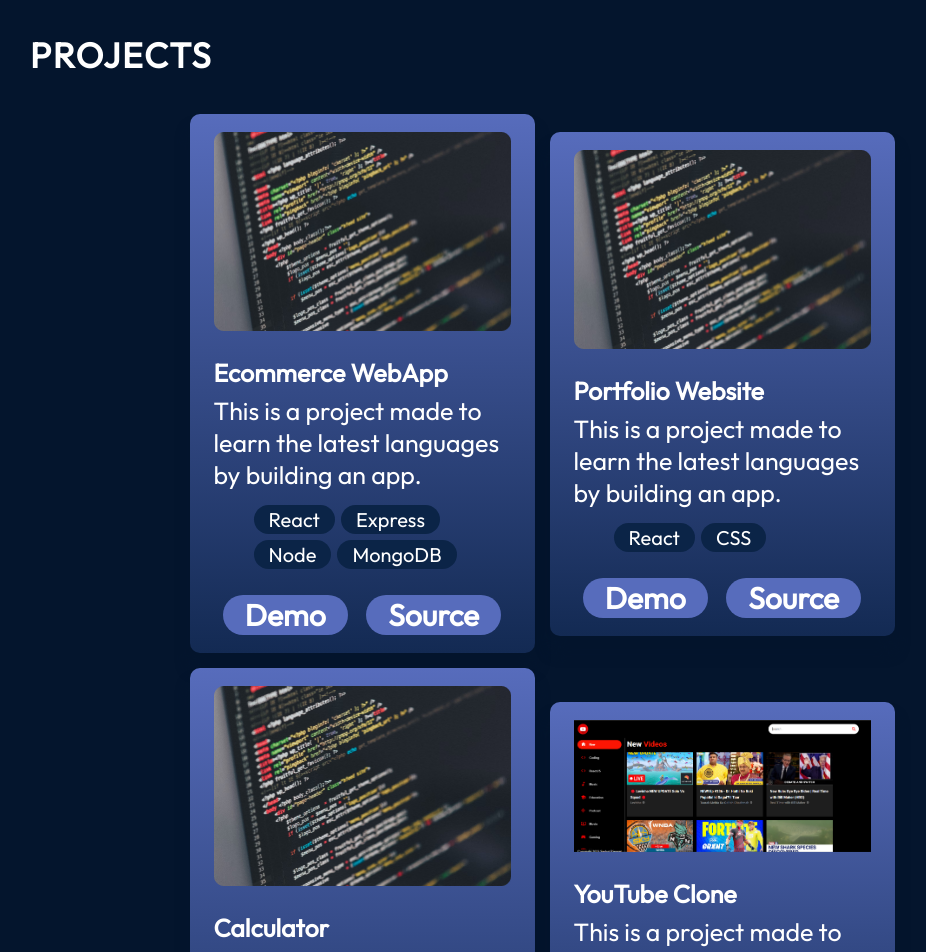
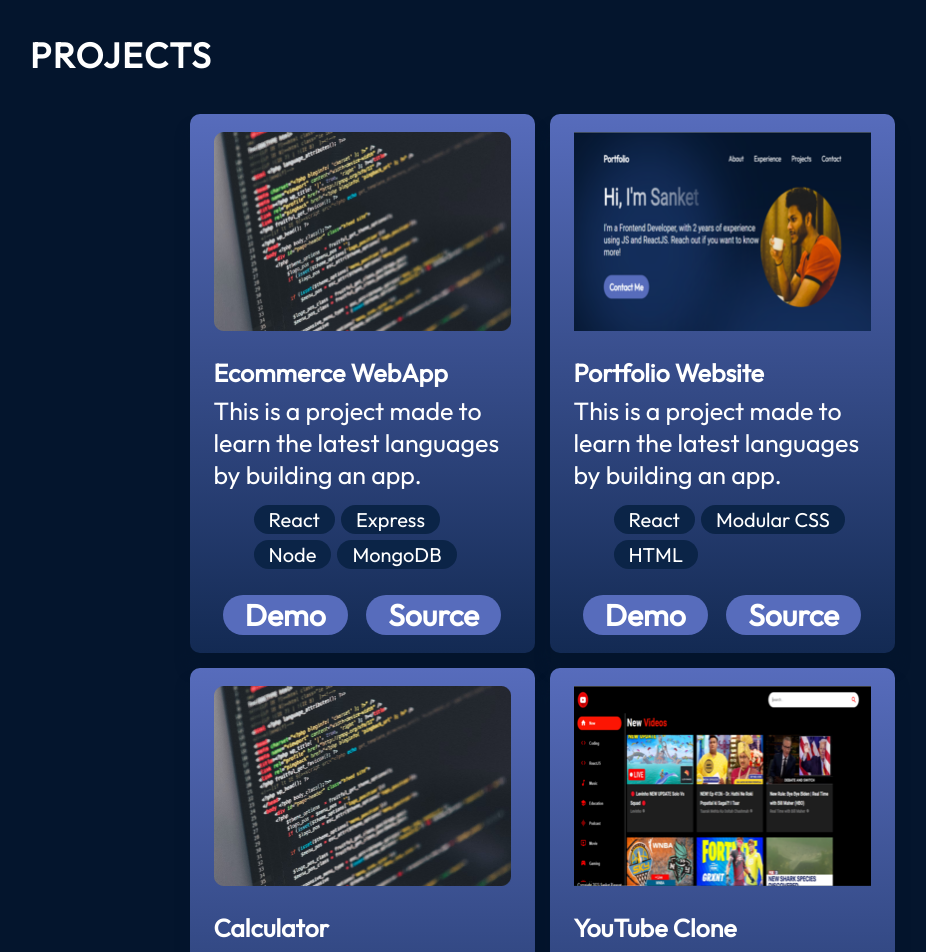
Before and after one commit to Sanket176/My-Portfolio, a React (Vite) app: page / in a window 1280 px wide. Shown: the part 2640-3592 px from the top of the page, without its empty margins (98-1024 px from the left). Built offline with nearby package versions, Linux system fonts and the light colour scheme.

Commit message:
added project images

```diff
--- a/src/components/Projects/ProjectCard.jsx
+++ b/src/components/Projects/ProjectCard.jsx
@@ -6,7 +6,7 @@ import { getImageUrl } from '../../utils'
 const ProjectCard = ({project: {title, imageSrc, description, skills, demo, source}}) => {
   return (
     <div className={styles.container}>
-        <img src={getImageUrl(imageSrc)} alt={'Image of ${title}'} className={styles.image}/>
+        <img src={getImageUrl(imageSrc)} alt={`Image of ${title}`} className={styles.image}/>
         <h3 className={styles.title}>{title}</h3>
         <p className={styles.description}>{description}</p>
         <ul className={styles.skills}>{skills.map((skill, id) =>{
--- a/src/data/projects.json
+++ b/src/data/projects.json
@@ -9,9 +9,9 @@
   },
   {
     "title": "Portfolio Website",
-    "imageSrc": "projects/project.png",
+    "imageSrc": "projects/portfolio (1).png",
     "description": "This is a project made to learn the latest languages by building an app.",
-    "skills": ["React","CSS"],
+    "skills": ["React","Modular CSS","HTML"],
     "demo": "https://www.example.com",
     "source": "https://github.com/Sanket176/My-Portfolio"
   },
@@ -25,7 +25,7 @@
   },
   {
     "title": "YouTube Clone",
-    "imageSrc": "projects/ytclone.png",
+    "imageSrc": "projects/youtube (2).png",
     "description": "This is a project made to learn the latest languages by building an app.",
     "skills": ["React", "MUI", "Rapid API"],
     "demo": "https://youtube-clone-2-0-phi.vercel.app/",
```
Also changed, not shown: assets/projects/portfolio (1).png (added), assets/projects/youtube (2).png (added).
